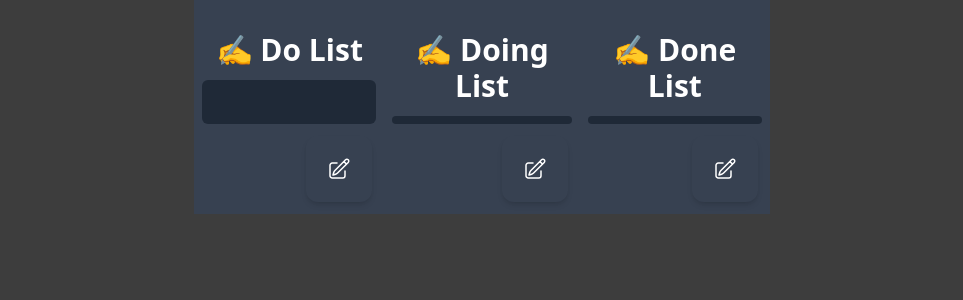
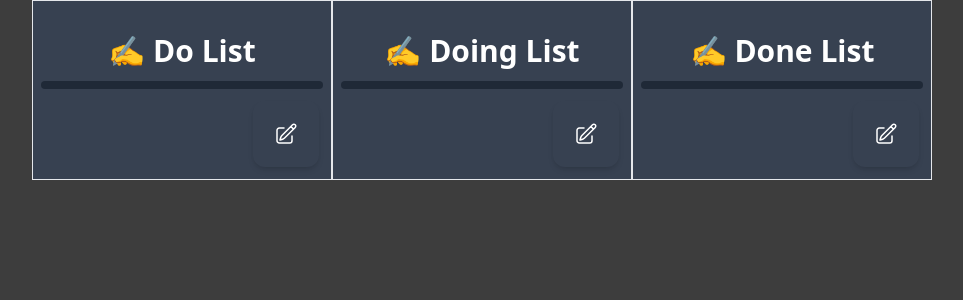
Before and after one commit to lawrence-yoon/do-list, a React (Vite) app in the folder frontend/: page / in a window 1280 px wide. Shown: the top 300 px of the page, without its empty margins (158-1121 px from the left). Built offline with nearby package versions, Linux system fonts and the light colour scheme.

Commit message:
change style of lists

```diff
--- a/frontend/src/App.jsx
+++ b/frontend/src/App.jsx
@@ -9,7 +9,7 @@ function App() {
 
   return (
     <>
-      <div className='height-webkit container h-screen max-w-max flex flex-row mx-auto'>
+      <div className='flex flex-row items-start justify-center'>
         <List list={listDo} setList={setListDo} setListLeft={setListDone} setListRight={setListDoing} label="✍️ Do List"/>
         <List list={listDoing} setList={setListDoing} setListLeft={setListDo} setListRight={setListDone} label="✍️ Doing List"/>
         <List list={listDone} setList={setListDone} setListLeft={setListDoing} setListRight={setListDo} label="✍️ Done List"/>
--- a/frontend/src/components/List.jsx
+++ b/frontend/src/components/List.jsx
@@ -119,7 +119,7 @@ export default function List({list, setList, setListLeft, setListRight, label}){
     }
 
     return (
-      <div className='max-w-md min-w-[375px] flex flex-col p-2 mx-auto relative text-white bg-gray-700 md:min-w-[33%]' >
+      <div className='max-w-md min-w-[300px] border flex flex-col p-2 relative text-white bg-gray-700' >
 
         <h1 className='text-3xl font-bold pt-6 pb-3 text-center'>{label}</h1>
 
@@ -147,7 +147,7 @@ export default function List({list, setList, setListLeft, setListRight, label}){
 
 export function NoteArea({children, ...rest}){
   return (
-    <div className='container overflow-scroll flex flex-col flex-grow bg-gray-800 mx-auto p-1 mb-2 rounded-md'>
+    <div className='container flex flex-col bg-gray-800 mx-auto p-1 mb-2 rounded-md md:min-w-[25%]'>
       {children}
     </div>
   )
--- a/frontend/src/index.css
+++ b/frontend/src/index.css
@@ -6,6 +6,7 @@ html {
   background-color: rgb(61, 61, 61);
 }
 
-.height-webkit {
+/* this one breaks with chrome */
+/* .height-webkit {
   height: -webkit-fill-available
-}
+} */
```
